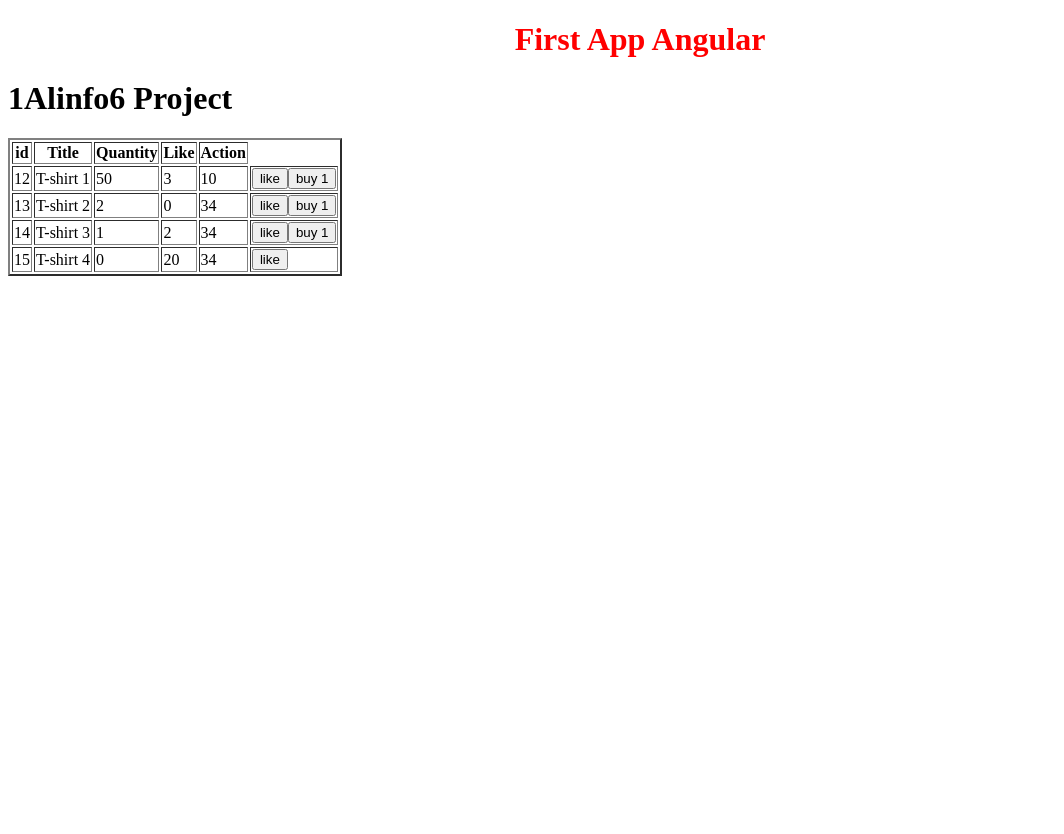
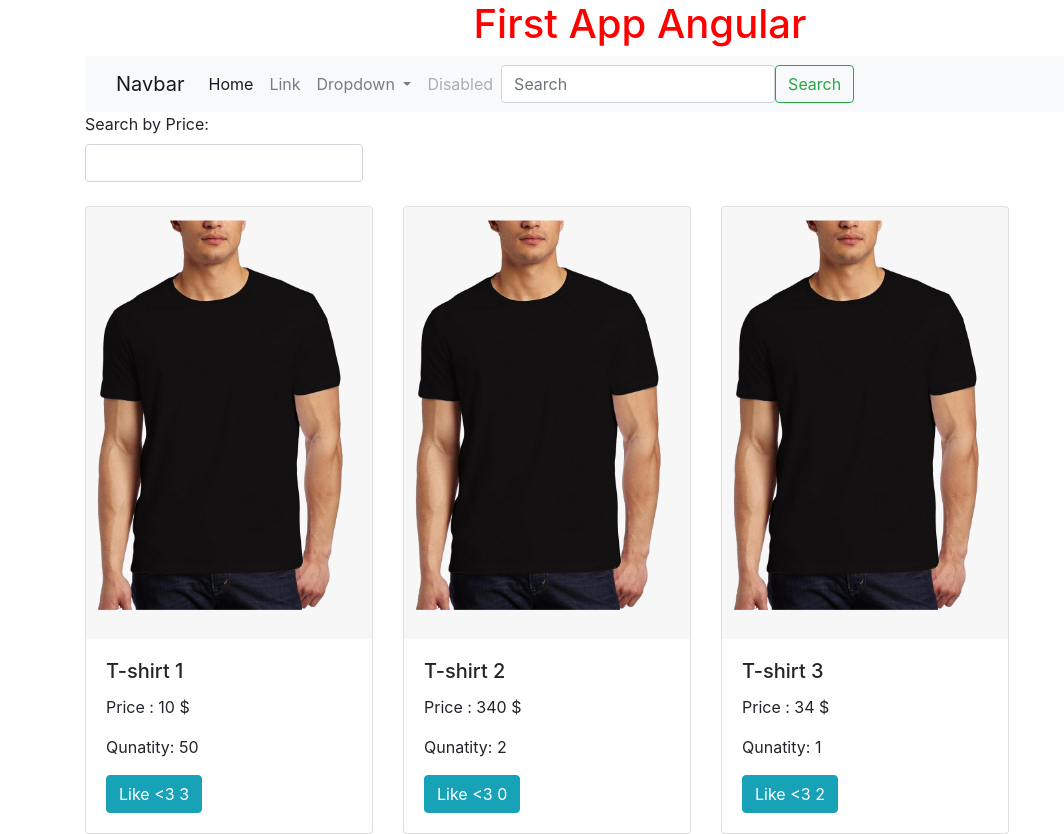
Before and after one commit to badi3a/1AlfinoAngularProject, an Angular app: page / in a window 1280 px wide. Shown: the whole page, without its empty margins (0-1064 px from the left). Before the commit the page ends 800 px from the top, so only its background shows below. Built offline with nearby package versions, Linux system fonts and the light colour scheme.

Commit message:
séance 4

```diff
--- a/angular.json
+++ b/angular.json
@@ -24,7 +24,8 @@
               "src/assets"
             ],
             "styles": [
-              "src/styles.css"
+              "src/styles.css",
+              "node_modules/bootstrap/dist/css/bootstrap.css"
             ],
             "scripts": []
           },
--- a/package.json
+++ b/package.json
@@ -19,6 +19,7 @@
     "@angular/platform-browser": "~9.1.12",
     "@angular/platform-browser-dynamic": "~9.1.12",
     "@angular/router": "~9.1.12",
+    "bootstrap": "^4.6.0",
     "rxjs": "~6.5.4",
     "tslib": "^1.10.0",
     "zone.js": "~0.10.2"
--- a/src/app/app.component.html
+++ b/src/app/app.component.html
@@ -1,3 +1,40 @@
-
+<div class="container">
 <h1>First App Angular</h1>
+  <nav class="navbar navbar-expand-lg navbar-light bg-light">
+    <div class="container-fluid">
+      <a class="navbar-brand" href="#">Navbar</a>
+      <button class="navbar-toggler" type="button" data-bs-toggle="collapse" data-bs-target="#navbarSupportedContent" aria-controls="navbarSupportedContent" aria-expanded="false" aria-label="Toggle navigation">
+        <span class="navbar-toggler-icon"></span>
+      </button>
+      <div class="collapse navbar-collapse" id="navbarSupportedContent">
+        <ul class="navbar-nav me-auto mb-2 mb-lg-0">
+          <li class="nav-item">
+            <a class="nav-link active" aria-current="page" href="#">Home</a>
+          </li>
+          <li class="nav-item">
+            <a class="nav-link" href="#">Link</a>
+          </li>
+          <li class="nav-item dropdown">
+            <a class="nav-link dropdown-toggle" href="#" id="navbarDropdown" role="button" data-bs-toggle="dropdown" aria-expanded="false">
+              Dropdown
+            </a>
+            <ul class="dropdown-menu" aria-labelledby="navbarDropdown">
+              <li><a class="dropdown-item" href="#">Action</a></li>
+              <li><a class="dropdown-item" href="#">Another action</a></li>
+              <li><hr class="dropdown-divider"></li>
+              <li><a class="dropdown-item" href="#">Something else here</a></li>
+            </ul>
+          </li>
+          <li class="nav-item">
+            <a class="nav-link disabled" href="#" tabindex="-1" aria-disabled="true">Disabled</a>
+          </li>
+        </ul>
+        <form class="d-flex">
+          <input class="form-control me-2" type="search" placeholder="Search" aria-label="Search">
+          <button class="btn btn-outline-success" type="submit">Search</button>
+        </form>
+      </div>
+    </div>
+  </nav>
 <app-header></app-header>
+</div>
--- a/src/app/app.module.ts
+++ b/src/app/app.module.ts
@@ -3,6 +3,7 @@
 
 import { AppComponent } from './app.component';
 import { HeaderComponent } from './header/header.component';
+import {FormsModule} from '@angular/forms';
 
 @NgModule({
   declarations: [
@@ -10,7 +11,8 @@
     HeaderComponent
   ],
   imports: [
-    BrowserModule
+    BrowserModule,
+    FormsModule
   ],
   providers: [],
   bootstrap: [AppComponent]
--- a/src/app/header/header.component.css
+++ b/src/app/header/header.component.css
@@ -0,0 +1,3 @@
+h1{
+  color: blue;
+}
--- a/src/app/header/header.component.html
+++ b/src/app/header/header.component.html
@@ -1,20 +1,22 @@
-<h1>{{ title }}</h1>
-<table border="2">
-  <tr><th>id</th><th>Title</th><th>Quantity</th><th>Like</th><th>Action</th></tr>
-  <tr *ngFor="let product of list">
-    <td>{{ product.id }}</td>
-    <td>{{ product.title }}</td>
-    <td>{{ product.quantity }}</td>
-    <td>{{ product.like}}</td>
-    <td>{{product.price}}</td>
-    <td>
-      <button (click)="incrementLikeByProduct(product)">
-        like
-      </button>
-      <button [hidden]="getValue(product)">
-        buy 1
-      </button>
 
-    </td>
-  </tr>
-</table>
+<form>
+  <label>Search by Price:</label>
+  <input type="number" name="price" [(ngModel)]="priceMax" class="form-control col-md-3">
+</form>
+<br>
+<div class="row">
+  <div  *ngFor="let product of list">
+    <div class="col-md-3" *ngIf="product.price<priceMax || priceMax==null">
+        <div class="card" style="width: 18rem;">
+        <img src="../../assets/picture.png" class="card-img-top" alt="...">
+        <div class="card-body">
+          <h5 class="card-title">{{product.title}}</h5>
+          <p class="card-text">Price : {{product.price}} $</p>
+          <p class="card-text">Qunatity: {{product.quantity}}</p>
+          <button type="button" class="btn btn-info" (click)="incrementLikeByProduct(product)" >Like <3 {{product.like}}</button>
+        </div>
+      </div>
+
+    </div>
+  </div>
+</div>
--- a/src/app/header/header.component.ts
+++ b/src/app/header/header.component.ts
@@ -11,7 +11,7 @@
 export class HeaderComponent implements OnInit {
   title: string;
   list: Product[];
-
+  priceMax: number;
   constructor() {
   }
 
@@ -19,9 +19,8 @@
     this.title = '1Alinfo6 Project';
     this.list = [
       {id: 12, title: 'T-shirt 1', price: 10, quantity: 50, like: 3},
-      {id: 13, title: 'T-shirt 2', price: 34, quantity: 2, like: 0},
-      {id: 14, title: 'T-shirt 3', price: 34, quantity: 1, like: 2},
-      {id: 15, title: 'T-shirt 4', price: 34, quantity: 0, like: 20},
+      {id: 13, title: 'T-shirt 2', price: 340, quantity: 2, like: 0},
+      {id: 14, title: 'T-shirt 3', price: 34, quantity: 1, like: 2}
     ];
   }
 
```
Also changed, not shown: src/assets/picture.png (added), src/styles.css (line endings or trailing spaces), 1 other file (tests, documents, lock files or other folders).
